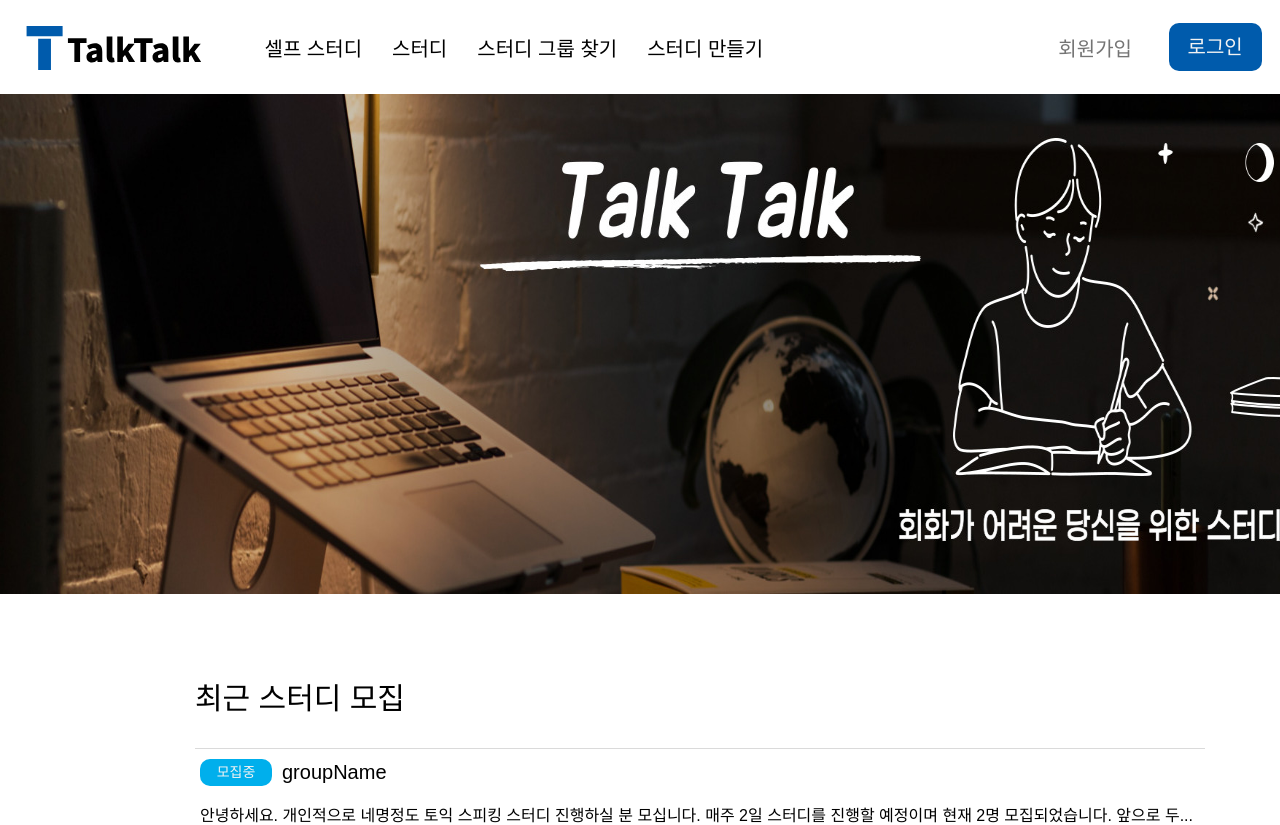
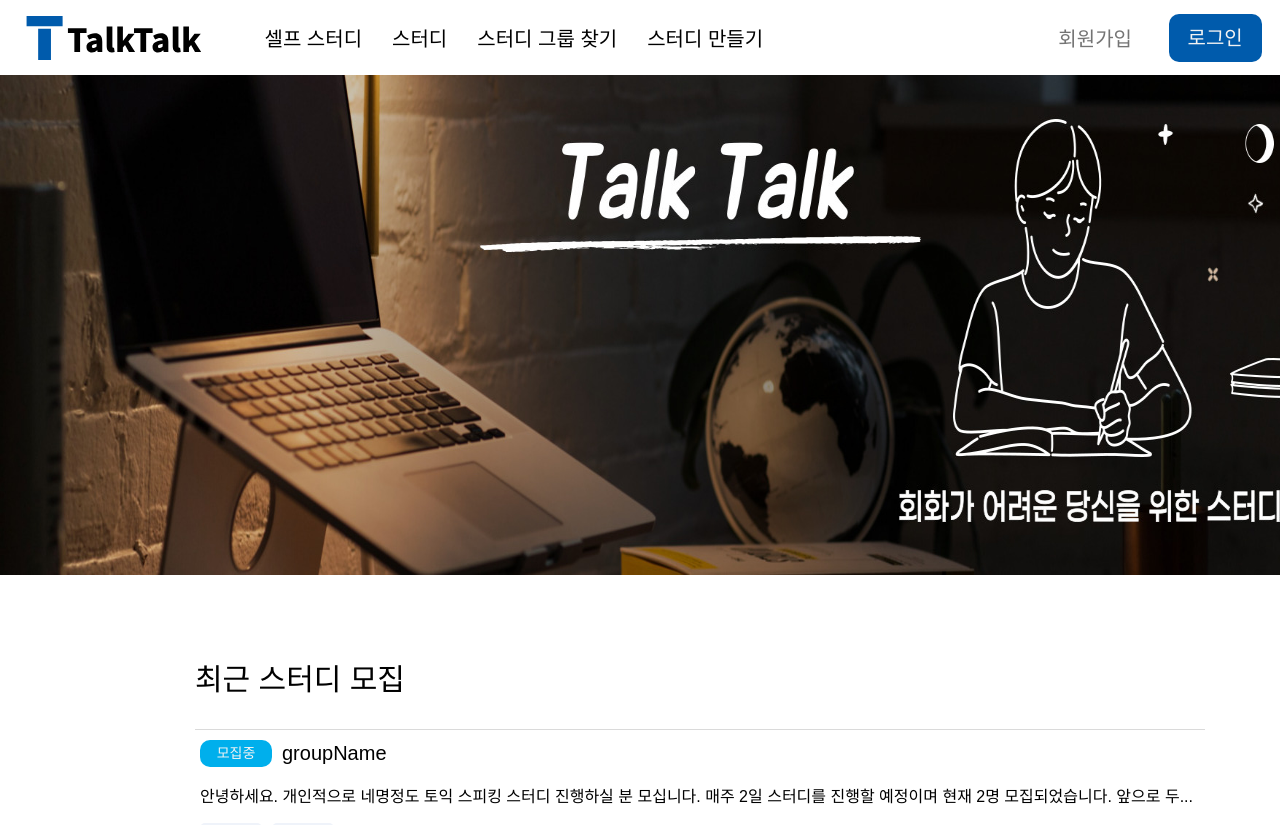
Before and after one commit to inha-talktalk/TalkTalk, a Next.js app in the folder client/: page / in a window 1280 px wide. Shown: the top 825 px of the page. Built offline with nearby package versions, Linux system fonts and the light colour scheme.

Commit message:
fix: NavBar 높이 수정
Related to: #45

```diff
--- a/client/components/NavBar/style.ts
+++ b/client/components/NavBar/style.ts
@@ -3,7 +3,7 @@ import { css } from '@emotion/react';
 export const style = {
   container: css`
     width: 100%;
-    height: 94px;
+    height: 75px;
     background-color: white;
     display: flex;
     align-items: center;
--- a/client/pages/index.tsx
+++ b/client/pages/index.tsx
@@ -15,7 +15,7 @@ export default function Home() {
       z-index: 100;
     `,
     mainImage: css`
-      margin-top: 94px;
+      margin-top: 75px;
       width: 100%;
       height: 500px;
       position: relative;
```
